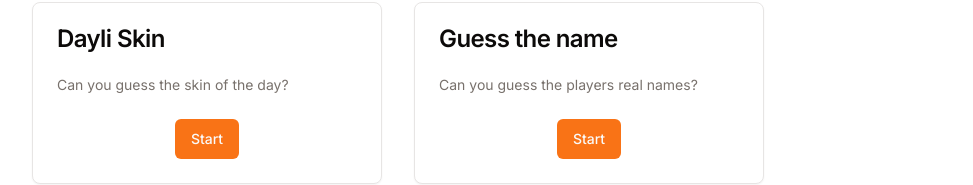
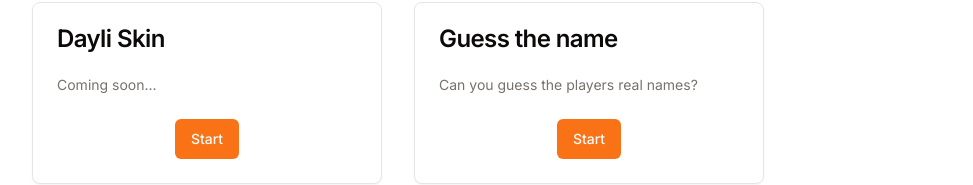
Before and after one commit to igormtk/CSGO-games, a Next.js app: page / in a window 1280 px wide. Shown: the part 166-351 px from the top of the page, without its empty margins (242-1215 px from the left). Built offline with nearby package versions, Linux system fonts and the light colour scheme.

Commit message:
disable daily skin button game

```diff
--- a/src/app/page.tsx
+++ b/src/app/page.tsx
@@ -11,7 +11,7 @@ export default function Home() {
           animate={{ opacity: 1, y: "0" }}
           transition={{ duration: 0.5 }}
         >
-          <DefaultCard title="Dayli Skin" description="Can you guess the skin of the day?" linkTo="/dayli-skin"/>
+          <DefaultCard title="Dayli Skin" description="Coming soon..." linkTo="/dayli-skin"/>
         </motion.div>
         <motion.div
           initial={{ opacity: 0, y: "-100%" }}
--- a/src/components/cards/DefaultCard.tsx
+++ b/src/components/cards/DefaultCard.tsx
@@ -21,7 +21,7 @@ export function DefaultCard({
   description,
   linkTo,
 }: CardProps) {
-    const disabled = title === 'Bingo'
+    const disabled = title === 'Daily Skin'
   return (
     <Card className="w-[350px]">
       <CardHeader>
```
